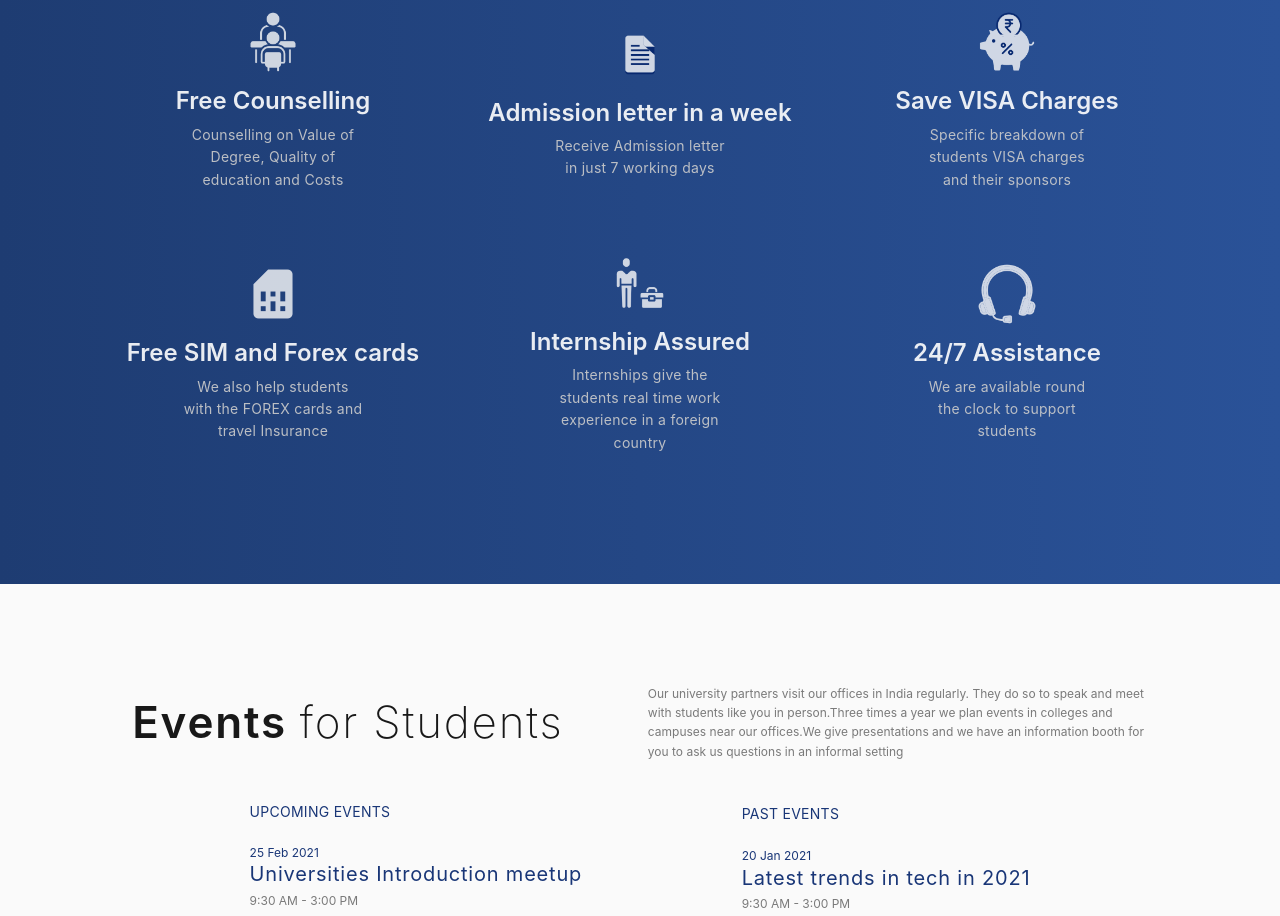
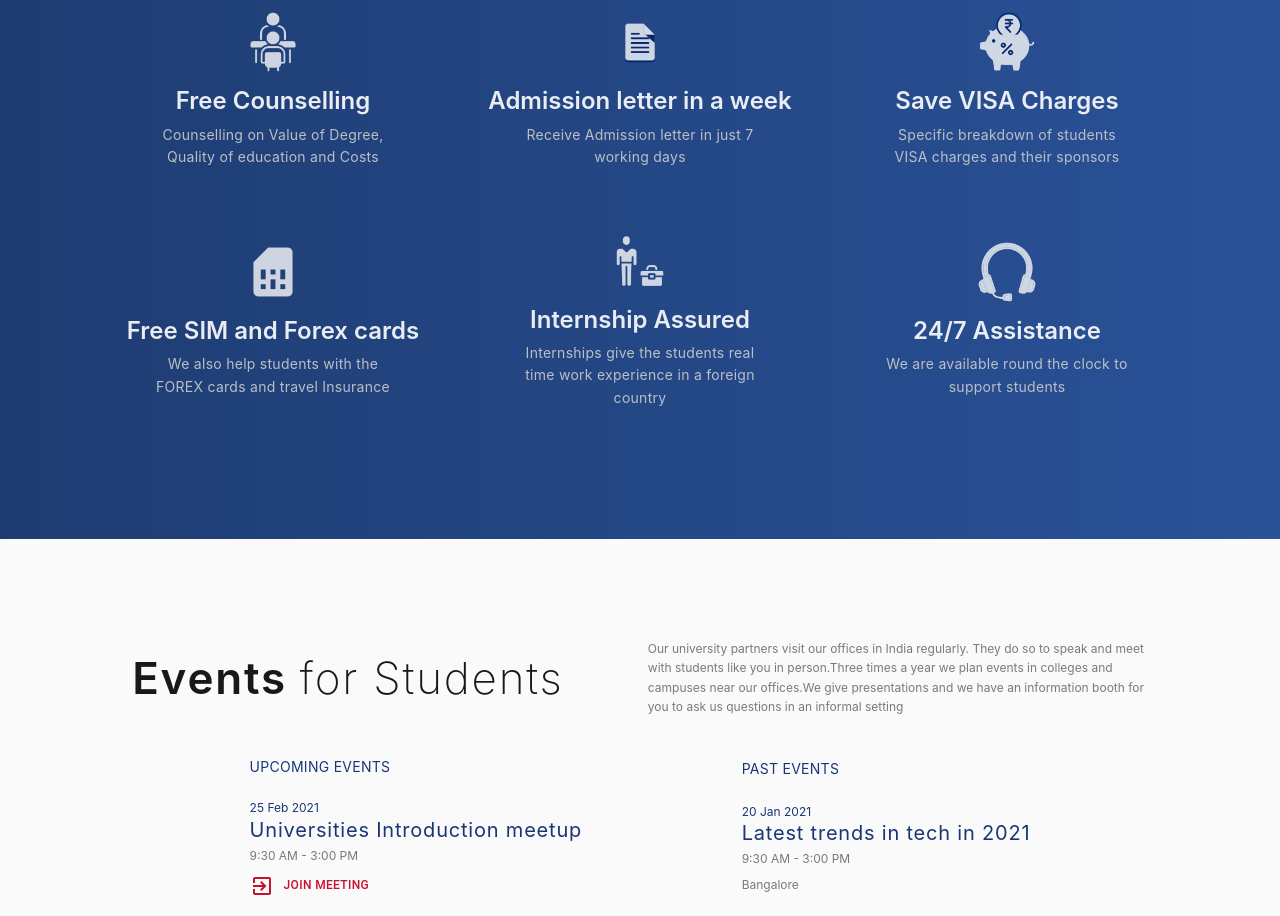
Before and after one commit to ebrdesignstudio/GlobalDart, a React (Create React App) app: page / in a window 1280 px wide. Shown: the part 3920-4836 px from the top of the page. Built offline with nearby package versions, Linux system fonts and the light colour scheme.

Commit message:
benfits ui

```diff
--- a/src/Home/styles.css
+++ b/src/Home/styles.css
@@ -204,7 +204,7 @@
     padding-top: 3px;
     font-size: 12px;
     line-height: 18px;
-    max-width: 180px;
+    max-width: 250px;
     text-align: center;
 }
 .events {
```
